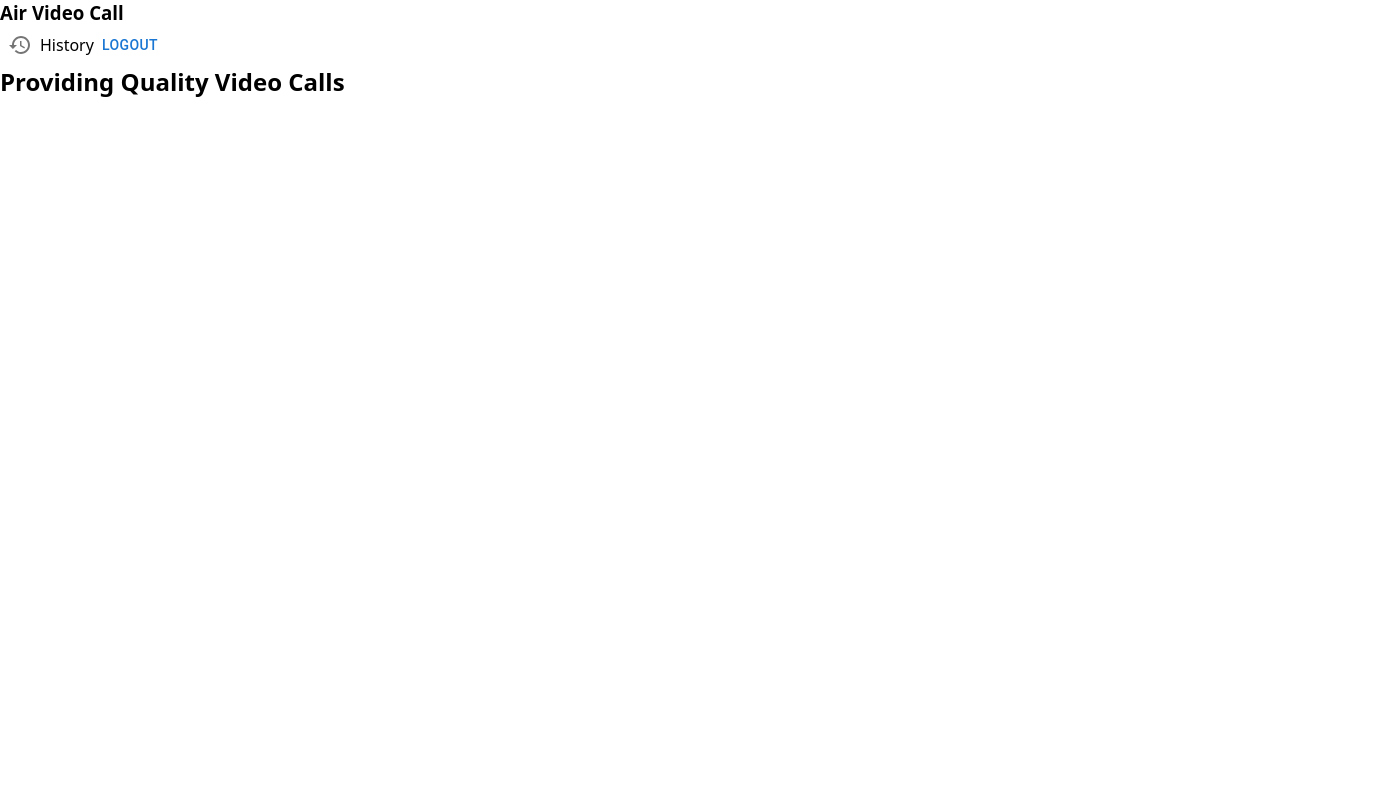
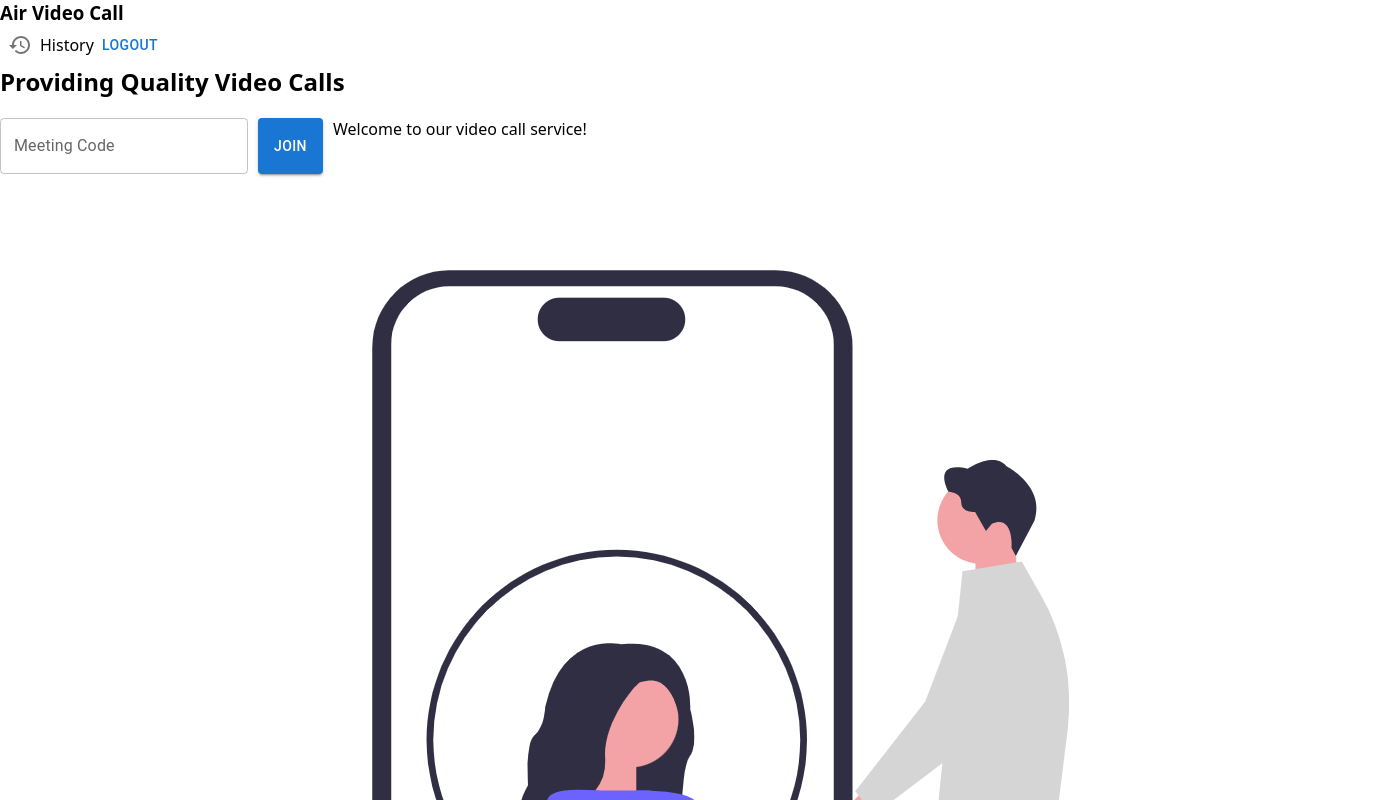
Before and after one commit to vaibhav-araikar/Zoom, a React app in the folder Frontend/: page /home in a window 1280 px wide. Shown: the top 800 px of the page, 1389 px wide, since content can reach past the window. Built offline with nearby package versions, Linux system fonts and the light colour scheme; sample sign-in values are in the browser's storage; the HTML template or start-up script is replaced by a standard one.

Commit message:
working on solving errors

```diff
--- a/Frontend/src/App.jsx
+++ b/Frontend/src/App.jsx
@@ -17,8 +17,8 @@ function App() {
           <Route path="/auth" element={<Authentication />}></Route>
           <Route path="/forgot-password" element={<ForgotPassword />}></Route>
           <Route path="/register" element={<SignUp />}></Route>
+          <Route path="/home" element={<HomeComponent />}></Route>
           <Route path="/:url" element={<VideoMeetComponent />}></Route>
-          <Route path="/home" element={<HomeComponent />}></Route>
           {/* when we will go to http://localhost:5173/abc the video component page will get opened */}
         </Routes>
       </AuthProvider>
--- a/Frontend/src/pages/home.jsx
+++ b/Frontend/src/pages/home.jsx
@@ -1,7 +1,7 @@
 import React, { useState } from "react";
 import { useNavigate } from "react-router-dom";
 import "../App.css";
-import { IconButton, Button } from "@mui/material";
+import { IconButton, Button, TextField } from "@mui/material";
 import { Restore } from "@mui/icons-material";
 import withAuth from "../utils/withAuth";
 
@@ -48,11 +48,26 @@ function HomeComponent() {
         <div className="leftPanel">
           <div>
             <h2>Providing Quality Video Calls</h2>
+            <div style={{ display: "flex", gap: "10px", marginTop: "20px" }}>
+              <TextField
+                onChange={(e) => setMeetingCode(e.target.value)}
+                id="meeting-code"
+                label="Meeting Code"
+                placeholder="Enter meeting code"
+              />
+              <Button onClick={handleJoinVideoCall} variant="contained">
+                Join
+              </Button>
+              <p>Welcome to our video call service!</p>
+            </div>
           </div>
+        </div>
+
+        <div className="rightPanel">
+          <img src="undraw_calling_ieh0.png" alt="Calling" />
         </div>
       </div>
     </>
   );
 }
-
 export default withAuth(HomeComponent);
```
Also changed, not shown: Frontend/public/undraw_calling_ieh0.png (added).
